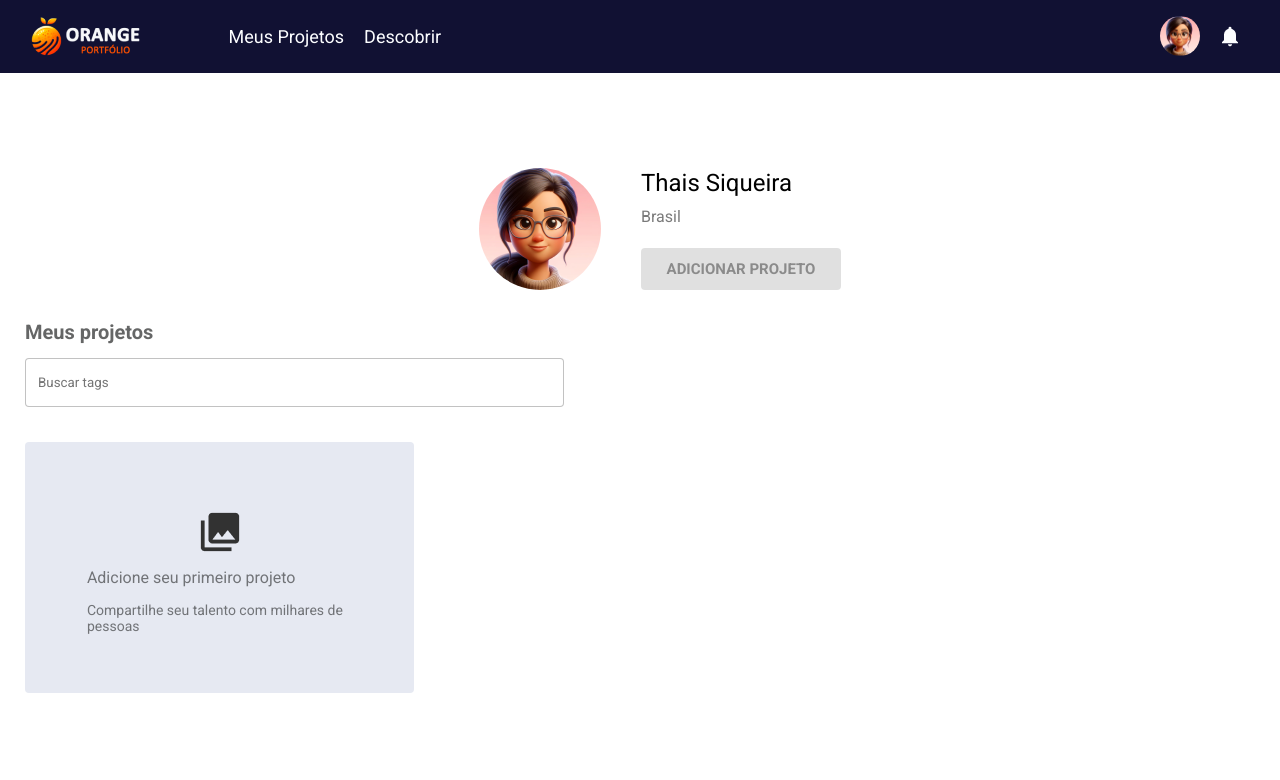
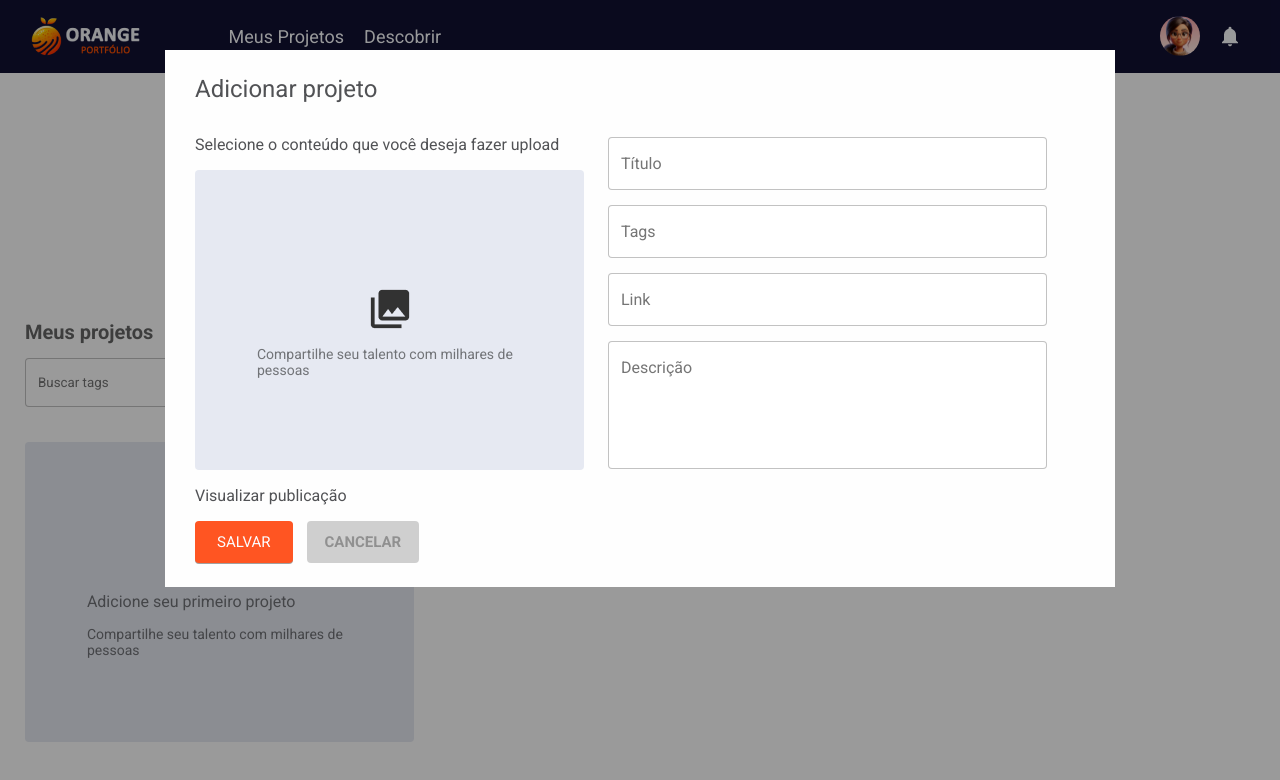
Before and after one commit to Thaisraie/orange_portfolio, a React (Create React App) app: page /myprojects in a window 1280 px wide. Both pictures are taken after a click on the element 219 px from the left and 567 px from the top of the page. Shown: the top 780 px of the page. Built offline with nearby package versions, Linux system fonts and the light colour scheme.

Commit message:
criando função para abrir modal e criando modal

```diff
--- /dev/null
+++ b/src/components/Modal/index.js
@@ -0,0 +1,36 @@
+import IconImg from '../../assets/img/icon-img.png'
+import './styles.css'
+
+const Modal = ({closeModal}) => {
+    return (
+        <div className="background" >
+            <div className='modal-container'>
+                <h1 className='title-modal'>Adicionar projeto</h1>
+                <div className='column-container'>
+                <div className='first-column'>
+                <p className='subtitle-modal'>Selecione o conteúdo que você deseja fazer upload</p>
+                <div className='box-img-container'>
+                <img src={IconImg} alt='ícone de arquivo'/>
+                <div className='text-container'>
+                <p className='box-text'>Compartilhe seu talento com milhares de pessoas</p>
+                </div>
+                </div>
+                </div>
+                <div className='second-column' >
+                <input className='input-modal' type='text' placeholder='Título'/>
+                <input className='input-modal' type='text' placeholder='Tags'/>
+                <input className='input-modal' type='text' placeholder='Link'/>
+                <textarea className='textarea' placeholder='Descrição'/>
+                </div>
+                </div>
+                <div className='button-container' >
+                <p className='subtitle-modal'>Visualizar publicação</p>
+                <button className='primary-button'>Salvar</button>
+                <button onClick={() => closeModal()} className='second-button'>Cancelar</button>
+                </div>
+            </div>
+        </div>
+    )
+}
+
+export default Modal;
--- /dev/null
+++ b/src/components/Modal/styles.css
@@ -0,0 +1,142 @@
+@import url('https://fonts.googleapis.com/css2?family=Roboto:wght@400;700&display=swap');
+
+* {
+    font-family: Roboto;
+}
+
+.background {
+    width: 100%;
+    height: 100%;
+    background-color: rgba(0, 0, 0, 0.397);
+    position: fixed;
+    top: 0;
+    bottom: 0;
+    left: 0;
+    right: 0;
+    display: flex;
+    justify-content: center;
+}
+
+.modal-container {
+    padding: 0 30px 15px;
+    width: 890px;
+    height: 522px;
+    background-color: #FEFEFE;
+    display: flex;
+    flex-direction: column;
+    justify-content: center;
+    margin-top: 50px;
+}
+
+.title-modal {
+    color: #515255;
+    font-size: 24px;
+    font-weight: 400;
+}
+
+.subtitle-modal {
+    color: #515255;
+    font-size: 16px;
+    font-weight: 400;
+}
+
+.column-container {
+    display: flex;
+}
+
+.first-column {
+    display: flex;
+    flex-direction: column;
+}
+
+.box-img-container {
+    cursor: pointer;
+    background-color: #E6E9F2;
+    width: 389px;
+    height: 200px;
+    border-radius: 4px;
+    display: flex;
+    flex-direction: column;
+    align-items: center;
+    justify-content: center;
+}
+
+.text-container {
+    display: flex;
+    flex-direction: column;
+    align-items: center;
+    text-align: start;
+}
+
+.box-text {
+    color: #303133a4;
+    font-size: 14px;
+    font-weight: 500;
+    margin-top: 17px;
+    width: 85%;
+}
+
+.second-column {
+    display: flex;
+    flex-direction: column;
+    align-items: center;
+    margin-top: 18px;
+    margin-left: 24px;
+}
+
+.input-modal {
+    padding: 16px 12px;
+    border-radius: 4px;
+    outline: none;
+    border: 1px solid #96969693;
+    width: 413px;
+    margin-bottom: 15px;
+    font-size: 16px;
+    color: #818388;
+    font-weight: 500;
+}
+
+.textarea {
+    resize: none;
+    height: 94px;
+    padding: 16px 12px;
+    border-radius: 4px;
+    outline: none;
+    border: 1px solid #96969693;
+    width: 413px;
+    font-size: 16px;
+    color: #818388;
+    font-weight: 500;
+}
+
+.button.container {
+    display: flex;
+    flex-direction: column;
+}
+
+.primary-button {
+    background-color: #FF5522;
+    color: #FCFDFF;
+    border-radius: 4px;
+    outline: none;
+    border: none;
+    font-size: 15px;
+    text-transform: uppercase;
+    padding: 12px 22px;
+    box-shadow: 0px 1px rgba(0, 0, 0, 0.37);
+    cursor: pointer;
+}
+
+.second-button {
+    background-color: #0000002f;
+    color: #0000004d;
+    border-radius: 4px;
+    outline: none;
+    border: none;
+    font-size: 15px;
+    text-transform: uppercase;
+    padding: 12px 18px;
+    font-weight: 600;
+    margin: 0 14px;
+    cursor: pointer;
+}
--- a/src/pages/MyProjects/components/CreateProjects/index.js
+++ b/src/pages/MyProjects/components/CreateProjects/index.js
@@ -1,18 +1,31 @@
+import { useState } from 'react'
+import Modal from '../../../../components/Modal'
 import IconImg from '../../../../assets/img/icon-img.png'
 import './styles.css'
 
 const CreateProjects = () => {
+const [openModal, setOpenModal] = useState(false)
+
+const openModalFunction = () => {
+    setOpenModal(true)
+}
+
+const closeModalFunction = () => {
+    setOpenModal(false)
+}
+
     return (
         <div className='my-projects'>
             <h1 className='my-projects-title'>Meus projetos</h1>
             <input className='input' type='text' placeholder='Buscar tags'/>
-            <div className='box-img-container'>
+            <div className='box-img-container' onClick={() => openModalFunction()}>
                 <img src={IconImg} alt='ícone de arquivo'/>
                 <div className='text-container'>
                 <p className='first-text'>Adicione seu primeiro projeto</p>
                 <p className='second-text'>Compartilhe seu talento com milhares de pessoas</p>
                 </div>
             </div>
+            {openModal === true && <Modal closeModal={closeModalFunction}/> }
         </div>
     )
 }
```
